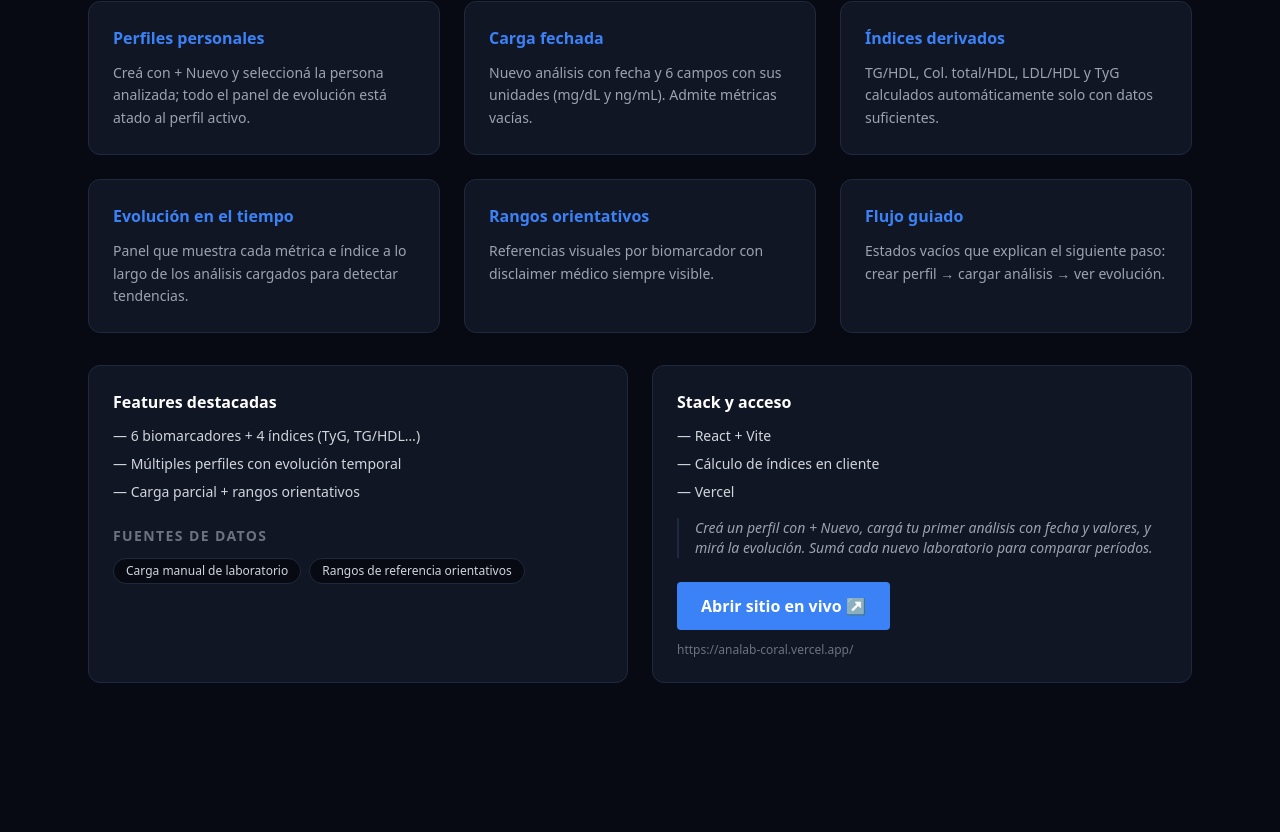
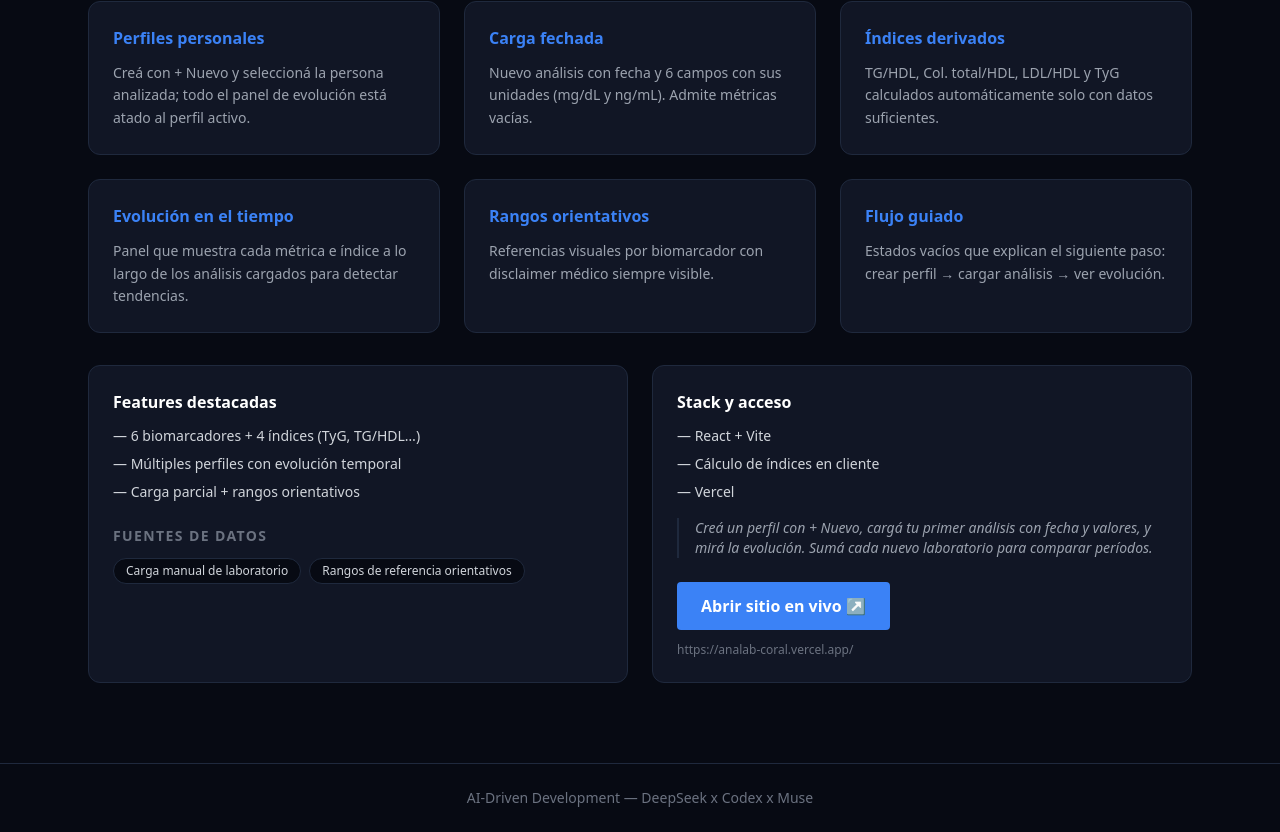
Before and after one commit to razor430/mi-portafolio, a React (Vite) app: page /proyectos/analab in a window 1280 px wide. Shown: the part 1580-2412 px from the top of the page. Before the commit the page ends 2343 px from the top, so only its background shows below. Built offline with nearby package versions, Linux system fonts and the light colour scheme.

Commit message:
Footer compartido en home y detalle

```diff
--- /dev/null
+++ b/src/components/Footer.jsx
@@ -0,0 +1,7 @@
+export default function Footer() {
+  return (
+    <footer className="border-t border-edge py-6 text-center text-sm text-gray-500">
+      AI-Driven Development — DeepSeek x Codex x Muse
+    </footer>
+  )
+}
--- a/src/pages/Home.jsx
+++ b/src/pages/Home.jsx
@@ -3,6 +3,7 @@ import Hero from '../components/Hero.jsx'
 import ProjectGrid from '../components/ProjectGrid.jsx'
 import Skills from '../components/Skills.jsx'
 import Contact from '../components/Contact.jsx'
+import Footer from '../components/Footer.jsx'
 
 export default function Home() {
   return (
@@ -14,9 +15,7 @@ export default function Home() {
         <Skills />
         <Contact />
       </main>
-      <footer className="border-t border-edge py-6 text-center text-sm text-gray-500">
-        AI-Driven Development — DeepSeek x Codex x Muse
-      </footer>
+      <Footer />
     </>
   )
 }
--- a/src/pages/ProjectDetail.jsx
+++ b/src/pages/ProjectDetail.jsx
@@ -1,6 +1,7 @@
 import { Link, useParams } from 'react-router-dom'
 import { motion } from 'framer-motion'
 import Navbar from '../components/Navbar.jsx'
+import Footer from '../components/Footer.jsx'
 import { projects } from '../data/projects.js'
 
 const fade = {
@@ -126,6 +127,7 @@ export default function ProjectDetail() {
           </motion.div>
         </div>
       </main>
+      <Footer />
     </>
   )
 }
```
